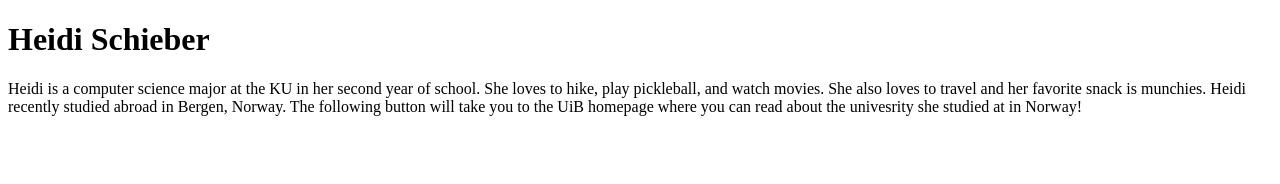
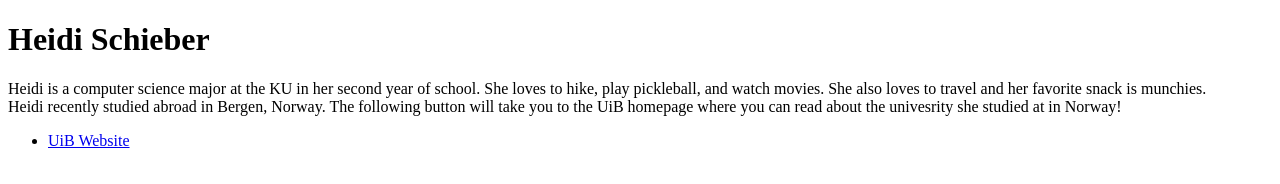
Before and after one commit to heidischieber/eecs348_lab4, a plain HTML site: page practice1.html in a window 1280 px wide. Drawn offline with Linux system fonts and the light colour scheme.

Commit message:
added hyperlink to Practice1

```diff
--- a/practice1.html
+++ b/practice1.html
@@ -6,6 +6,9 @@
     <body>
         <h1>Heidi Schieber</h1>
         <p1>Heidi is a computer science major at the KU in her second year of school. She loves to hike, play pickleball, and watch movies. She also loves to travel and her favorite snack is munchies.</p1>
-        <p2>Heidi recently studied abroad in Bergen, Norway. The following button will take you to the UiB homepage where you can read about the univesrity she studied at in Norway!</p2>
+        <p2><br>Heidi recently studied abroad in Bergen, Norway. The following button will take you to the UiB homepage where you can read about the univesrity she studied at in Norway!</p2>
+        <ul>
+            <li><a href="https://www.uib.no/en">UiB Website</a></li>
+        </ul>
     </body>
 </html>
```
